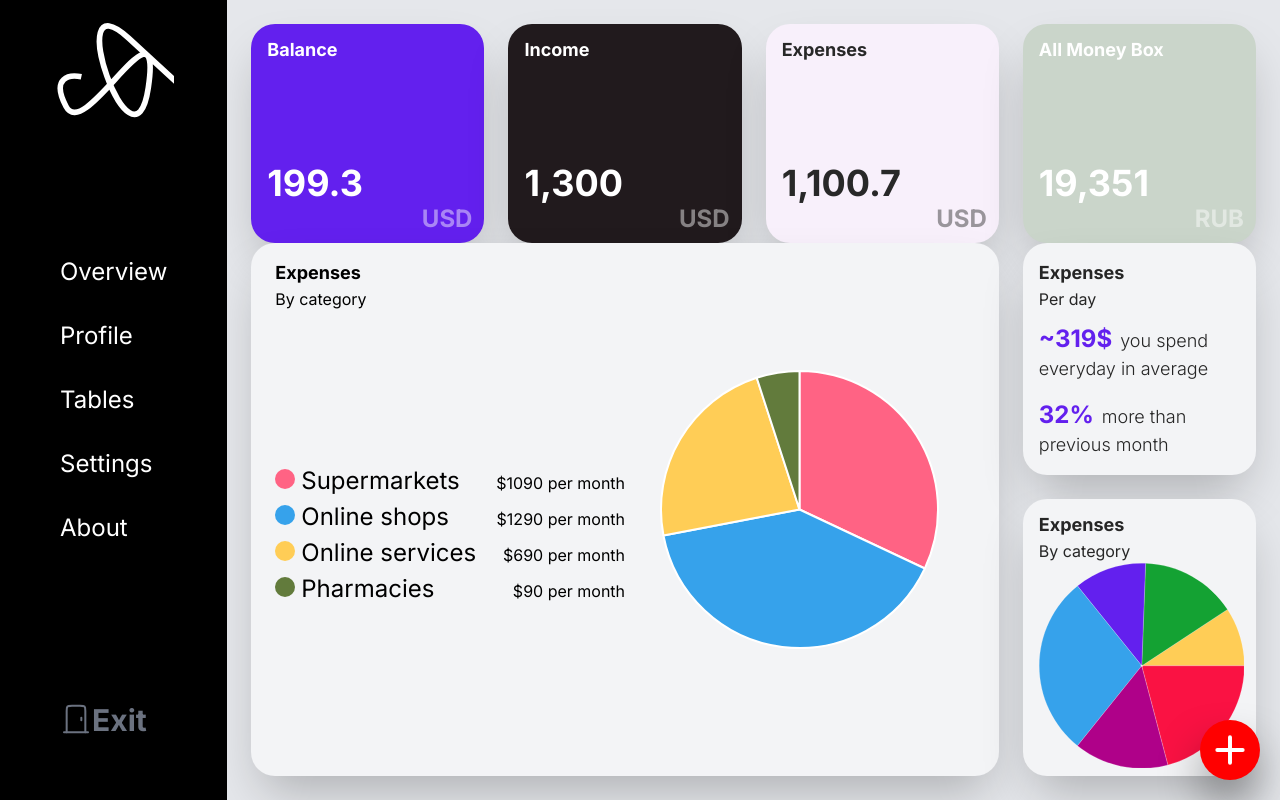
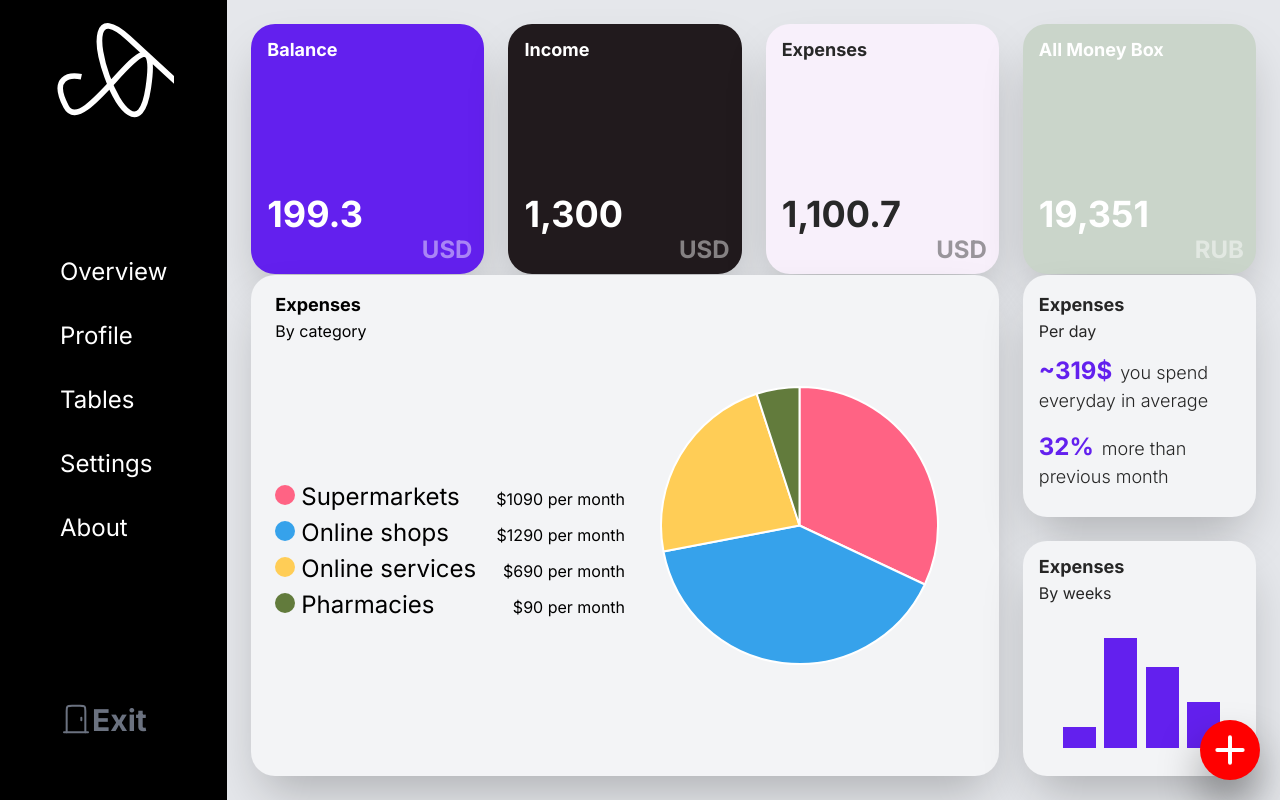
Before and after one commit to m1a2023/nexp-front, a Next.js app: page / in a window 1280 px wide. Built offline with nearby package versions, Linux system fonts and the light colour scheme.

Commit message:
bug deletion after previous commit

```diff
--- a/src/app/page.js
+++ b/src/app/page.js
@@ -9,10 +9,10 @@ import { ExpensePerdayBlock } from "./components/expensePerDay";
 import { SquareExpenseChartBlock } from "./components/squareExpenseChart";
 
 export default function Home() {
-  const [isChartPressed, ChangeChart] = useState(true);
+  const [chartPressedState, changeChartState] = useState(true);
 
   function homePageChangeChart() {
-    ChangeChart((current) => !current);
+    changeChartState((current) => !current);
   }
 
   return (
@@ -53,12 +53,12 @@ export default function Home() {
           width={"w-[100%]"}
         />
 
-        {isChartPressed ? (
+        {chartPressedState ? (
           <TemplateGraphic
             graphicTitle={"Expenses"}
             color={"bg-gray-100"}
             graphicContainer={styles.graphicContainer}
-          ></TemplateGraphic>
+          />
         ) : (
           <TemplateBarGraphic
             graphicTitle={"Expenses"}
@@ -73,7 +73,7 @@ export default function Home() {
             onClick={homePageChangeChart}
             className="flex flex-col w-full h-full pl-4 pr-3 pb-2 pt-3 grow-0 font-bold text-neutral-800  bg-gray-100 text-lg rounded-3xl shadow-2xl select-none"
           >
-            <SquareExpenseChartBlock isChartPressed={isChartPressed} />
+            <SquareExpenseChartBlock chartPressedState={chartPressedState} />
           </div>
         </div>
       </div>
```
